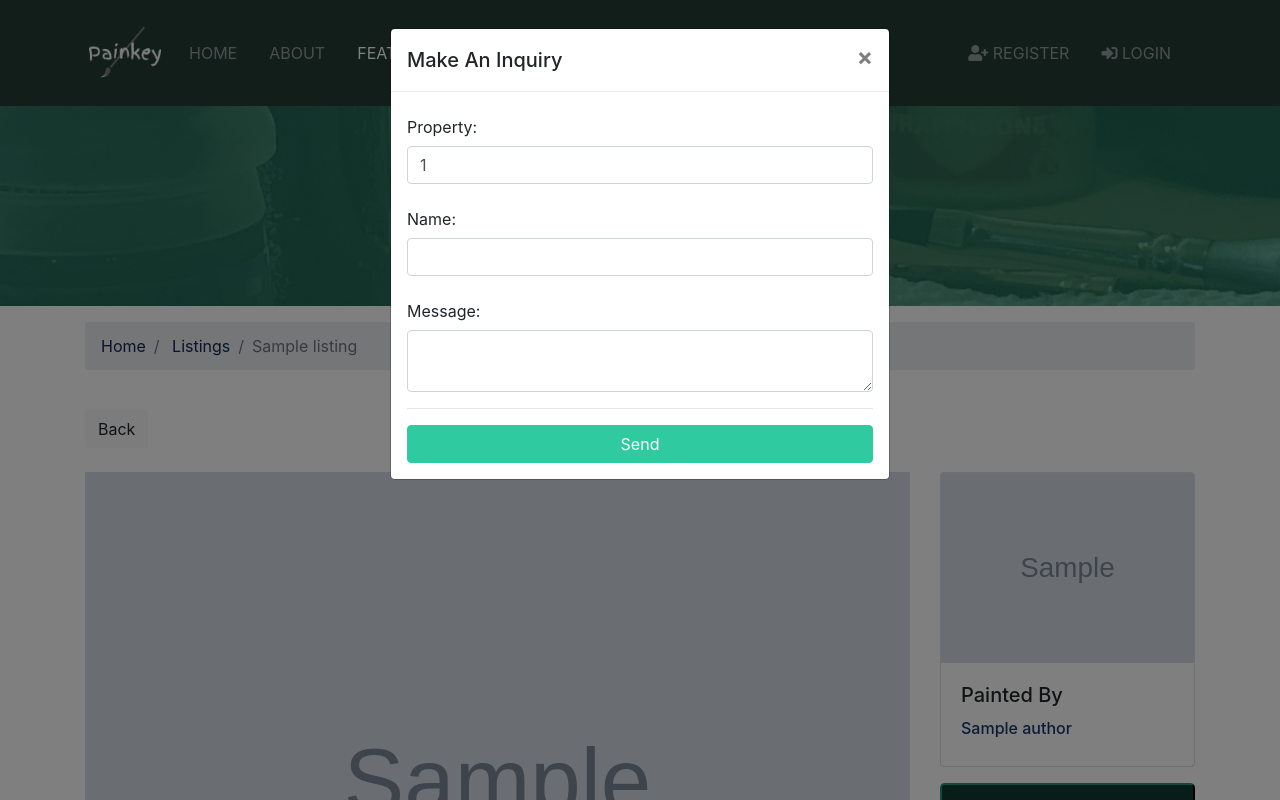
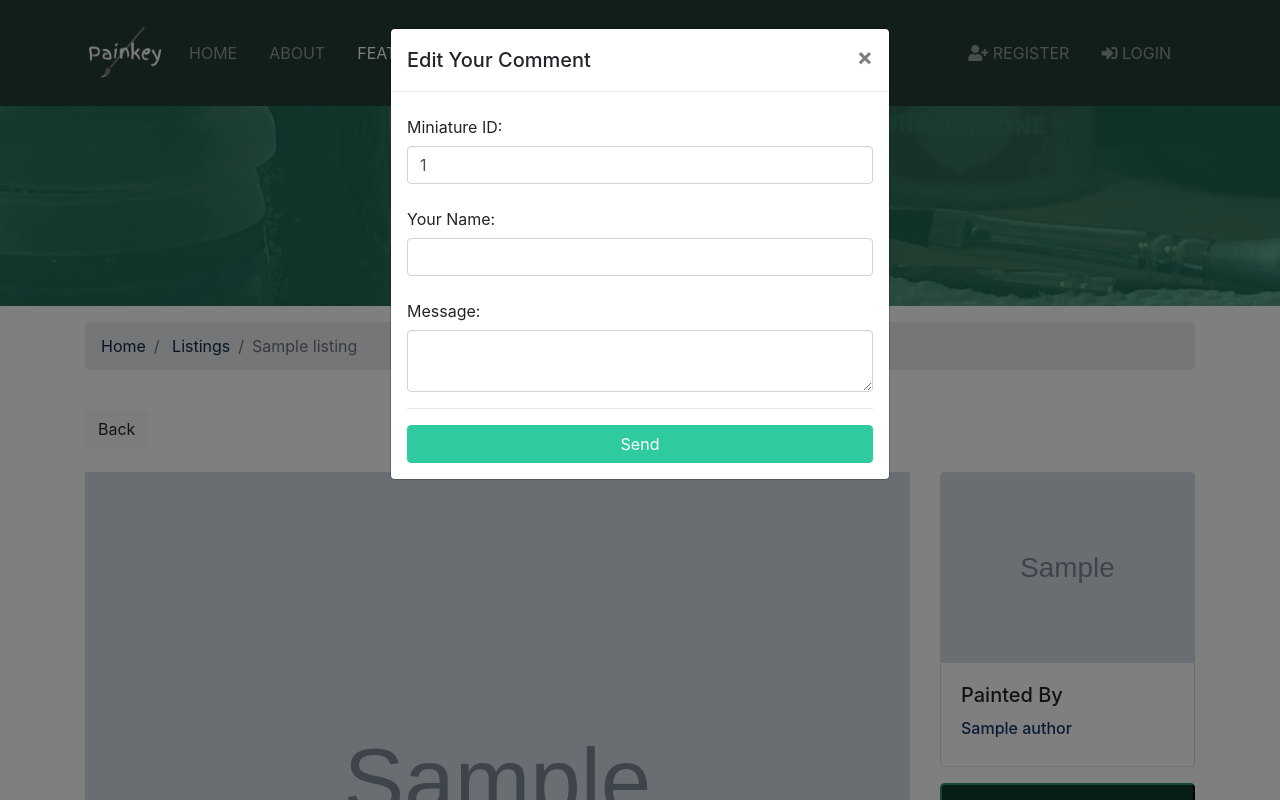
Before and after one commit to SmokeyWen/dj_exp, a Django app: page /listings/1 in a window 1280 px wide, after a click on "Leave a Comment". Run offline with Django 3.2, Linux system fonts and the light colour scheme; tables that the repository leaves empty hold one stand-in row (values such as "Sample post"); grey boxes marked "Sample" are stand-in pictures; some libraries are stand-ins or nearby versions.

```diff
--- a/templates/listings/listing.html
+++ b/templates/listings/listing.html
@@ -162,7 +162,7 @@
     <div class="modal-dialog">
       <div class="modal-content">
         <div class="modal-header">
-          <h5 class="modal-title" id="inquiryModalLabel">Make An Inquiry</h5>
+          <h5 class="modal-title" id="inquiryModalLabel">Edit Your Comment</h5>
           <button type="button" class="close" data-dismiss="modal">
             <span>&times;</span>
           </button>
@@ -176,11 +176,11 @@
               <input type="hidden" name="user_id" value="0">
             {% endif %}
             <div class="form-group">
-              <label for="property_name" class="col-form-label">Property:</label>
+              <label for="property_name" class="col-form-label">Miniature ID:</label>
               <input type="text" name="listing_id" class="form-control" value="{{listing.id}}" >
             </div>
             <div class="form-group">
-              <label for="name" class="col-form-label">Name:</label>
+              <label for="name" class="col-form-label">Your Name:</label>
               <input type="text" name="name" class="form-control" {% if user.is_authenticated %} value="{{user.first_name}} {{user.last_name}}" {% endif %} required>
             </div>
             <!-- <div class="form-group">
```
